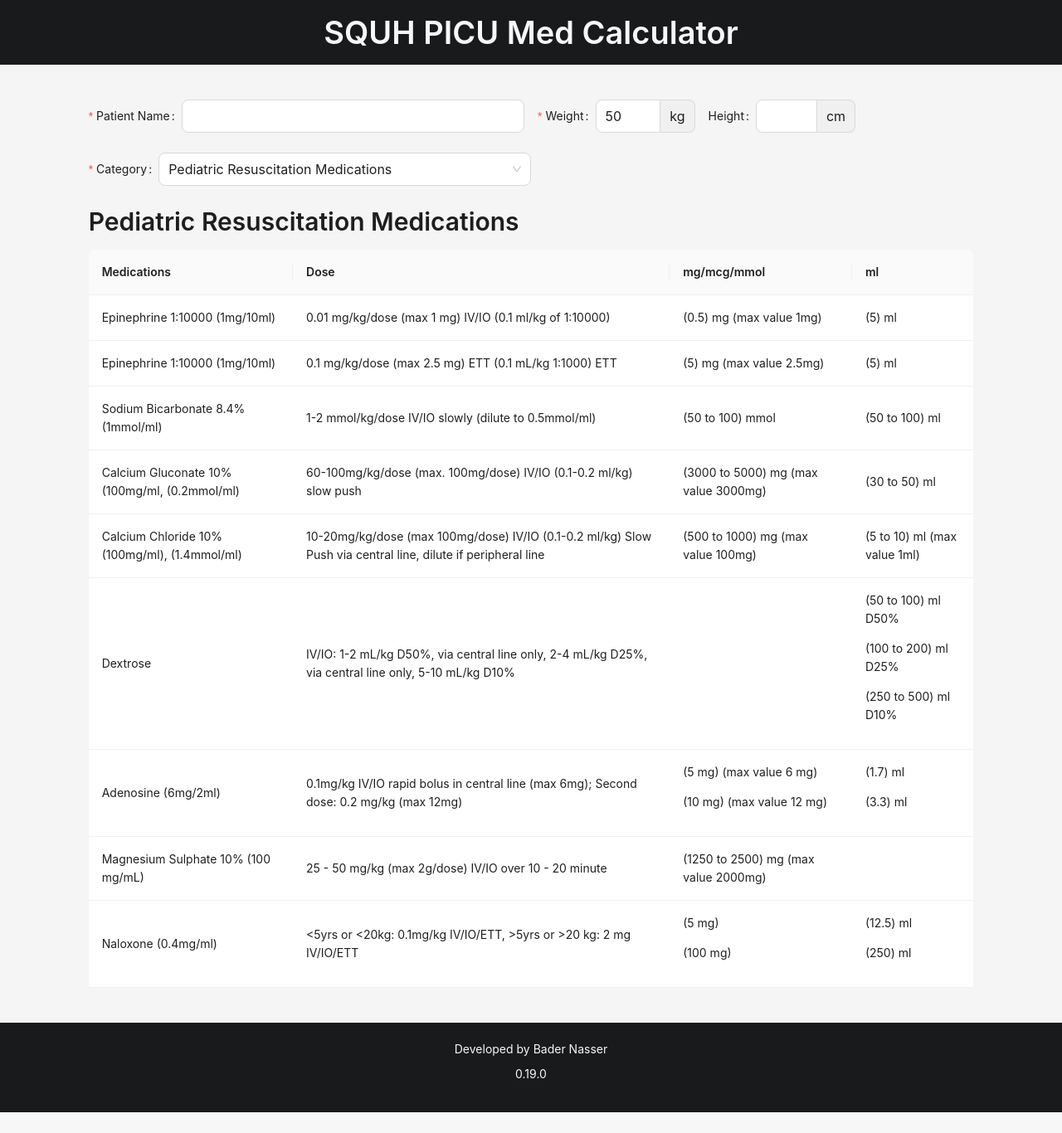
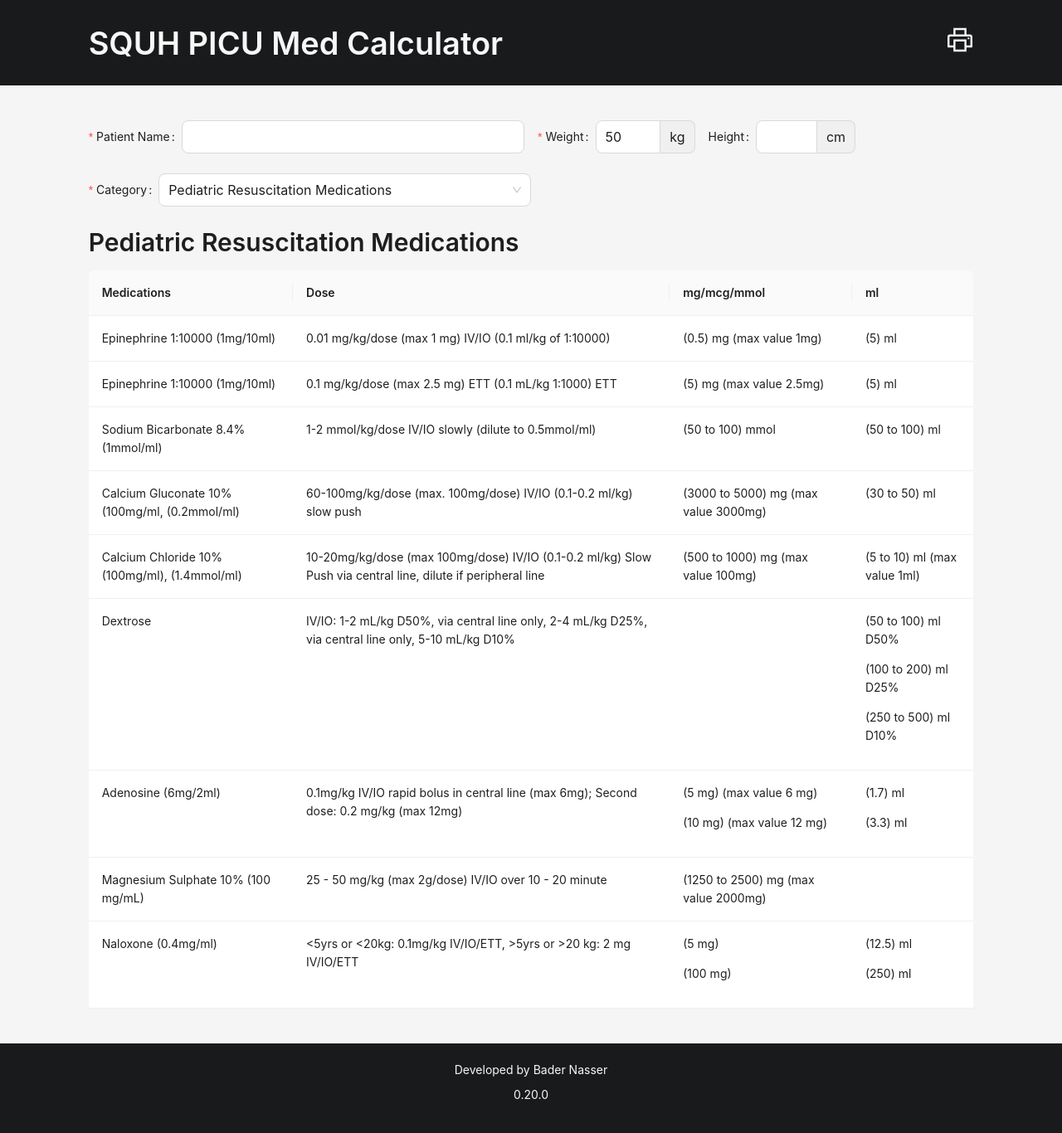
Before and after one commit to bader-nasser/squh-picu-med-calculator, a Next.js app: page / in a window 1280 px wide. Shown: the whole page at 83% size. Before the commit the page ends 1341 px from the top, so only its background shows below. Built offline with nearby package versions, Linux system fonts and the light colour scheme.

Commit message:
Add basic printing support

```diff
--- a/package.json
+++ b/package.json
@@ -1,7 +1,7 @@
 {
 	"name": "squh-picu-med-calculator",
 	"prettyName": "SQUH PICU Med Calculator",
-	"version": "0.19.0",
+	"version": "0.20.0",
 	"repository": "bader-nasser/squh-picu-med-calculator",
 	"license": "MIT",
 	"private": true,
--- a/src/pages/_app.tsx
+++ b/src/pages/_app.tsx
@@ -2,6 +2,7 @@ import type {AppProps} from 'next/app';
 import 'antd/dist/reset.css';
 import '@/styles/vars.css';
 import '@/styles/global.css';
+import '@/styles/print.css';
 
 function MyApp({Component, pageProps}: AppProps) {
 	return <Component {...pageProps}/>;
--- a/src/pages/index.tsx
+++ b/src/pages/index.tsx
@@ -9,6 +9,7 @@ import {
 	Layout,
 	Typography,
 } from 'antd';
+import {PrinterOutlined} from '@ant-design/icons';
 import pkg from '../../package.json';
 import ShowCategory from '@/components/show-category';
 
@@ -49,9 +50,15 @@ export default function Home() {
 
 	return (
 		<Layout>
-			<Header>
+			<Header className='header'>
 				<Row>
-					<Col xs={{span: 20, offset: 2}}>
+					<Col
+						xs={{span: 22, offset: 1}}
+						lg={{span: 20, offset: 2}}
+						xxl={{span: 18, offset: 3}}
+					>
+						<Row justify='space-between' align='middle'>
+							<Col>
 								<Title
 									style={{color: 'var(--background-color)'}}
 									className='m-0'
@@ -59,12 +66,25 @@ export default function Home() {
 									{pkg.prettyName}
 								</Title>
 							</Col>
+							<Col className='no-print'>
+								<PrinterOutlined
+									style={{fontSize: '32px', paddingBlock: '16px'}}
+									onClick={() => {
+										window.print();
+									}}/>
+							</Col>
+						</Row>
+					</Col>
 				</Row>
 			</Header>
 
 			<Content className='my-5'>
 				<Row>
-					<Col xs={{span: 20, offset: 2}}>
+					<Col
+						xs={{span: 22, offset: 1}}
+						lg={{span: 20, offset: 2}}
+						xxl={{span: 18, offset: 3}}
+					>
 						<Form
 							form={form}
 							layout='horizontal'
@@ -121,7 +141,7 @@ export default function Home() {
 								</Col>
 							</Row>
 
-							<Row>
+							<Row className='no-print'>
 								<Col xs={{span: 24}} lg={{span: 12}}>
 									<FormItem
 										name='category'
@@ -156,9 +176,13 @@ export default function Home() {
 				</Row>
 			</Content>
 
-			<Footer>
+			<Footer className='footer no-print'>
 				<Row>
-					<Col xs={{span: 20, offset: 2}}>
+					<Col
+						xs={{span: 22, offset: 1}}
+						lg={{span: 20, offset: 2}}
+						xxl={{span: 18, offset: 3}}
+					>
 						<p>Developed by Bader Nasser</p>
 						<p>{pkg.version}</p>
 					</Col>
--- a/src/styles/global.css
+++ b/src/styles/global.css
@@ -25,16 +25,25 @@ body {
 	min-height: 100vh;
 }
 
-.ant-layout-header,
-.ant-layout-footer {
-	text-align: center;
+.header,
+.footer {
 	color: var(--background-color);
 	background-color: var(--primary-color);
 }
 
-.ant-layout-header {
+.header {
+	padding-inline: 0;
+	padding-block: 16px;
 	height: unset;
-	padding-block: 16px;
+}
+
+th,
+td {
+	vertical-align: baseline;
+}
+
+.footer {
+	text-align: center;
 }
 
 .text-left {
--- /dev/null
+++ b/src/styles/print.css
@@ -0,0 +1,32 @@
+@media print {
+	/* All your print styles go here */
+	*,
+	*::before,
+	*::after {
+		color: black !important;
+		background: unset !important;
+		font-size: 10pt !important;
+		border: unset !important;
+		margin: 0 !important;
+		padding: 0 !important;
+	}
+
+	html {
+		padding-inline-start: 0.5cm !important;
+
+		/* increasing the padding creates an extra empty page! */
+		padding-top: 0 !important;
+	}
+
+	th,
+	td {
+		border-bottom: 1pt solid black !important;
+	}
+
+	#header,
+	#footer,
+	#nav,
+	.no-print {
+		display: none !important;
+	}
+}
```
Also changed, not shown: .stylelintrc.json. Lines whose indentation alone changed are shown as unchanged.
